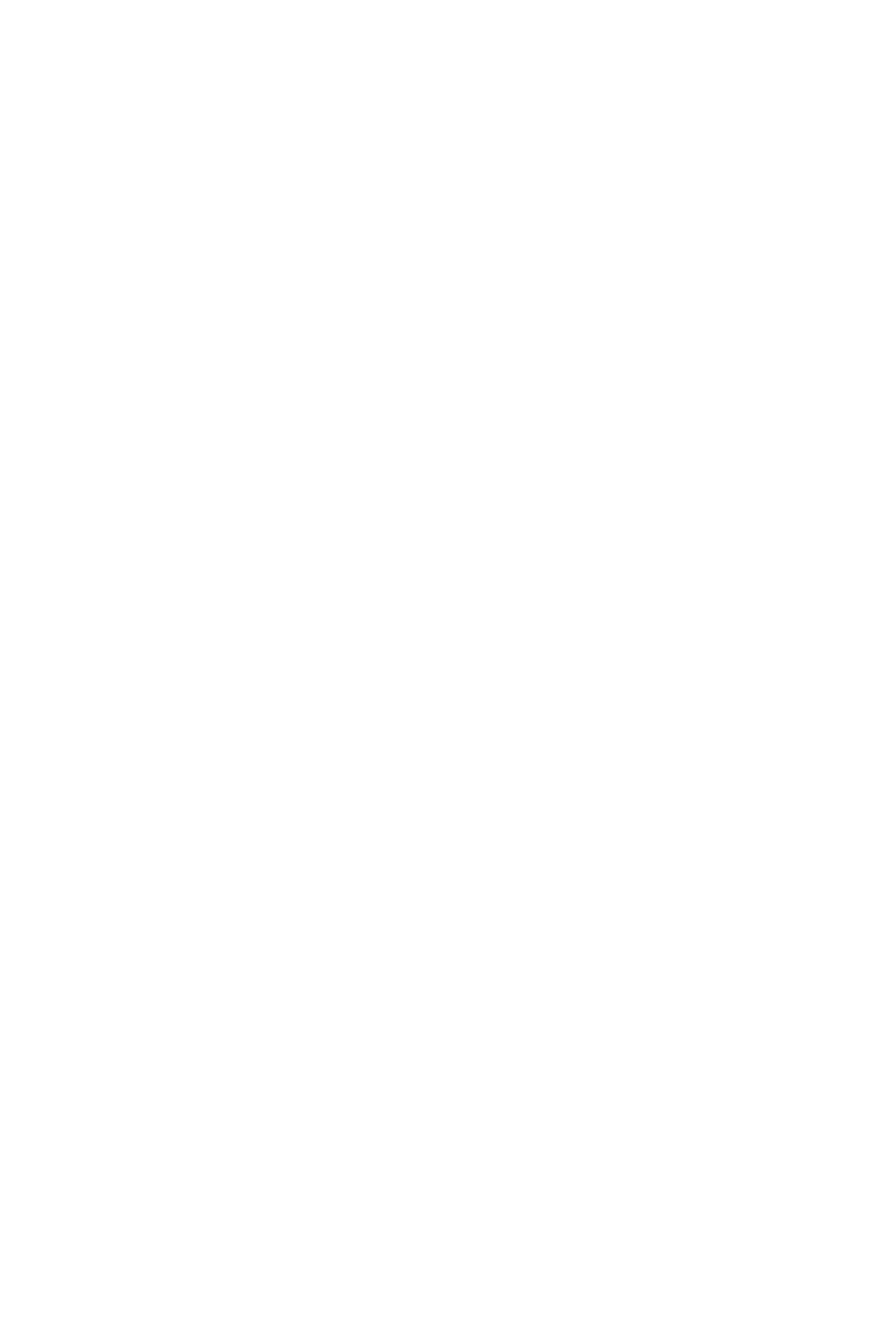
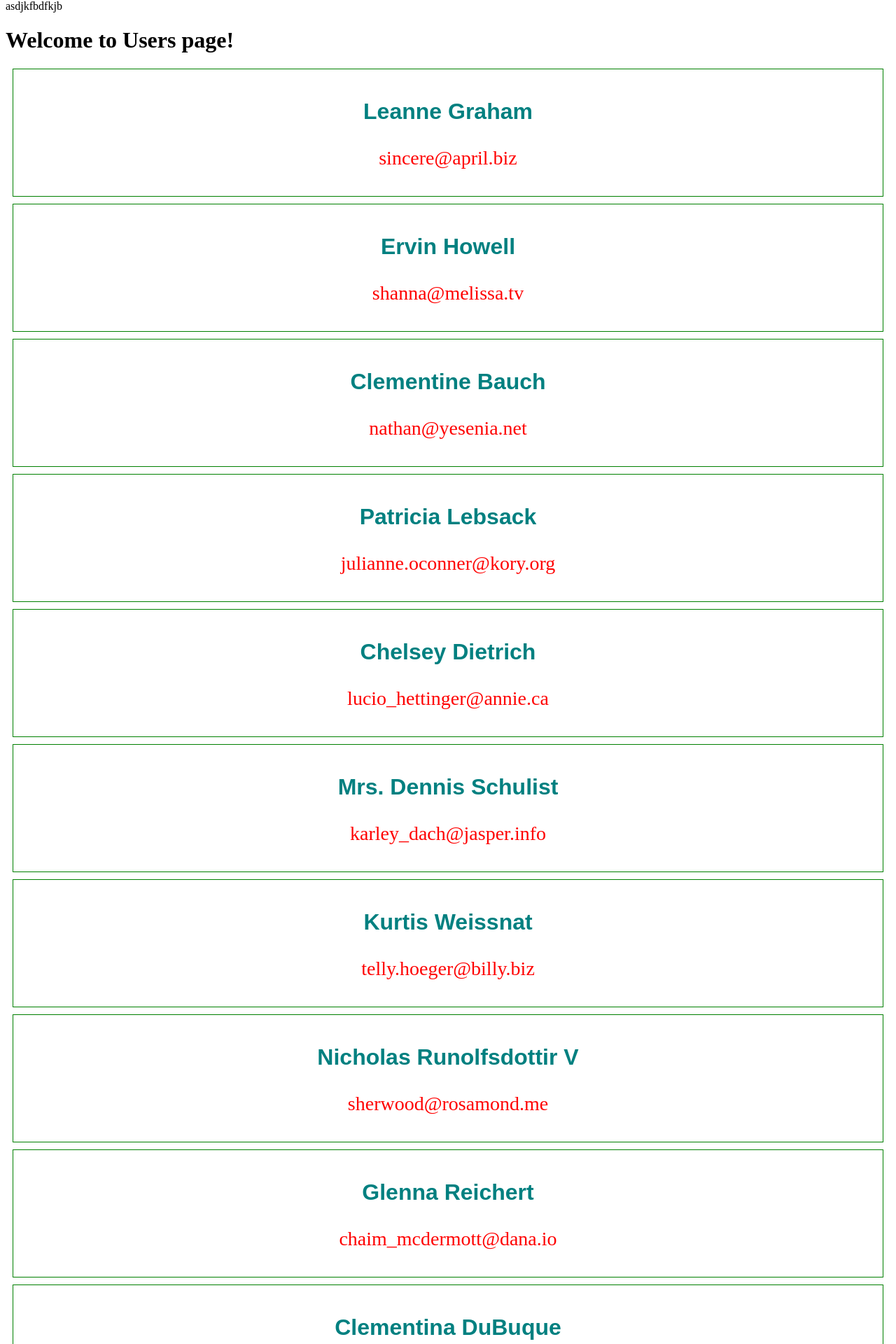
Before and after one commit to Ali-GreenHeart/fe12-react, a React (Create React App) app: page / in a window 1280 px wide. Shown: the part 16-1936 px from the top of the page at 70% size. Before the commit the page ends 800 px from the top, so only its background shows below. Built offline with nearby package versions, Linux system fonts and the light colour scheme.

Commit message:
add users page

```diff
--- a/src/App.jsx
+++ b/src/App.jsx
@@ -1,7 +1,10 @@
+import Users from "./page/Users";
+
 const App = () => {
     return (
         <>
-
+            <p className="user">asdjkfbdfkjb</p>
+            <Users />
         </>
     )
 }
--- /dev/null
+++ b/src/page/Users/data.js
@@ -0,0 +1,232 @@
+export const users = [
+    {
+        "id": 1,
+        "name": "Leanne Graham",
+        "username": "Bret",
+        "email": "Sincere@april.biz",
+        "address": {
+            "street": "Kulas Light",
+            "suite": "Apt. 556",
+            "city": "Gwenborough",
+            "zipcode": "92998-3874",
+            "geo": {
+                "lat": "-37.3159",
+                "lng": "81.1496"
+            }
+        },
+        "phone": "1-770-736-8031 x56442",
+        "website": "hildegard.org",
+        "company": {
+            "name": "Romaguera-Crona",
+            "catchPhrase": "Multi-layered client-server neural-net",
+            "bs": "harness real-time e-markets"
+        }
+    },
+    {
+        "id": 2,
+        "name": "Ervin Howell",
+        "username": "Antonette",
+        "email": "Shanna@melissa.tv",
+        "address": {
+            "street": "Victor Plains",
+            "suite": "Suite 879",
+            "city": "Wisokyburgh",
+            "zipcode": "90566-7771",
+            "geo": {
+                "lat": "-43.9509",
+                "lng": "-34.4618"
+            }
+        },
+        "phone": "010-692-6593 x09125",
+        "website": "anastasia.net",
+        "company": {
+            "name": "Deckow-Crist",
+            "catchPhrase": "Proactive didactic contingency",
+            "bs": "synergize scalable supply-chains"
+        }
+    },
+    {
+        "id": 3,
+        "name": "Clementine Bauch",
+        "username": "Samantha",
+        "email": "Nathan@yesenia.net",
+        "address": {
+            "street": "Douglas Extension",
+            "suite": "Suite 847",
+            "city": "McKenziehaven",
+            "zipcode": "59590-4157",
+            "geo": {
+                "lat": "-68.6102",
+                "lng": "-47.0653"
+            }
+        },
+        "phone": "1-463-123-4447",
+        "website": "ramiro.info",
+        "company": {
+            "name": "Romaguera-Jacobson",
+            "catchPhrase": "Face to face bifurcated interface",
+            "bs": "e-enable strategic applications"
+        }
+    },
+    {
+        "id": 4,
+        "name": "Patricia Lebsack",
+        "username": "Karianne",
+        "email": "Julianne.OConner@kory.org",
+        "address": {
+            "street": "Hoeger Mall",
+            "suite": "Apt. 692",
+            "city": "South Elvis",
+            "zipcode": "53919-4257",
+            "geo": {
+                "lat": "29.4572",
+                "lng": "-164.2990"
+            }
+        },
+        "phone": "493-170-9623 x156",
+        "website": "kale.biz",
+        "company": {
+            "name": "Robel-Corkery",
+            "catchPhrase": "Multi-tiered zero tolerance productivity",
+            "bs": "transition cutting-edge web services"
+        }
+    },
+    {
+        "id": 5,
+        "name": "Chelsey Dietrich",
+        "username": "Kamren",
+        "email": "Lucio_Hettinger@annie.ca",
+        "address": {
+            "street": "Skiles Walks",
+            "suite": "Suite 351",
+            "city": "Roscoeview",
+            "zipcode": "33263",
+            "geo": {
+                "lat": "-31.8129",
+                "lng": "62.5342"
+            }
+        },
+        "phone": "(254)954-1289",
+        "website": "demarco.info",
+        "company": {
+            "name": "Keebler LLC",
+            "catchPhrase": "User-centric fault-tolerant solution",
+            "bs": "revolutionize end-to-end systems"
+        }
+    },
+    {
+        "id": 6,
+        "name": "Mrs. Dennis Schulist",
+        "username": "Leopoldo_Corkery",
+        "email": "Karley_Dach@jasper.info",
+        "address": {
+            "street": "Norberto Crossing",
+            "suite": "Apt. 950",
+            "city": "South Christy",
+            "zipcode": "23505-1337",
+            "geo": {
+                "lat": "-71.4197",
+                "lng": "71.7478"
+            }
+        },
+        "phone": "1-477-935-8478 x6430",
+        "website": "ola.org",
+        "company": {
+            "name": "Considine-Lockman",
+            "catchPhrase": "Synchronised bottom-line interface",
+            "bs": "e-enable innovative applications"
+        }
+    },
+    {
+        "id": 7,
+        "name": "Kurtis Weissnat",
+        "username": "Elwyn.Skiles",
+        "email": "Telly.Hoeger@billy.biz",
+        "address": {
+            "street": "Rex Trail",
+            "suite": "Suite 280",
+            "city": "Howemouth",
+            "zipcode": "58804-1099",
+            "geo": {
+                "lat": "24.8918",
+                "lng": "21.8984"
+            }
+        },
+        "phone": "210.067.6132",
+        "website": "elvis.io",
+        "company": {
+            "name": "Johns Group",
+            "catchPhrase": "Configurable multimedia task-force",
+            "bs": "generate enterprise e-tailers"
+        }
+    },
+    {
+        "id": 8,
+        "name": "Nicholas Runolfsdottir V",
+        "username": "Maxime_Nienow",
+        "email": "Sherwood@rosamond.me",
+        "address": {
+            "street": "Ellsworth Summit",
+            "suite": "Suite 729",
+            "city": "Aliyaview",
+            "zipcode": "45169",
+            "geo": {
+                "lat": "-14.3990",
+                "lng": "-120.7677"
+            }
+        },
+        "phone": "586.493.6943 x140",
+        "website": "jacynthe.com",
+        "company": {
+            "name": "Abernathy Group",
+            "catchPhrase": "Implemented secondary concept",
+            "bs": "e-enable extensible e-tailers"
+        }
+    },
+    {
+        "id": 9,
+        "name": "Glenna Reichert",
+        "username": "Delphine",
+        "email": "Chaim_McDermott@dana.io",
+        "address": {
+            "street": "Dayna Park",
+            "suite": "Suite 449",
+            "city": "Bartholomebury",
+            "zipcode": "76495-3109",
+            "geo": {
+                "lat": "24.6463",
+                "lng": "-168.8889"
+            }
+        },
+        "phone": "(775)976-6794 x41206",
+        "website": "conrad.com",
+        "company": {
+            "name": "Yost and Sons",
+            "catchPhrase": "Switchable contextually-based project",
+            "bs": "aggregate real-time technologies"
+        }
+    },
+    {
+        "id": 10,
+        "name": "Clementina DuBuque",
+        "username": "Moriah.Stanton",
+        "email": "Rey.Padberg@karina.biz",
+        "address": {
+            "street": "Kattie Turnpike",
+            "suite": "Suite 198",
+            "city": "Lebsackbury",
+            "zipcode": "31428-2261",
+            "geo": {
+                "lat": "-38.2386",
+                "lng": "57.2232"
+            }
+        },
+        "phone": "024-648-3804",
+        "website": "ambrose.net",
+        "company": {
+            "name": "Hoeger LLC",
+            "catchPhrase": "Centralized empowering task-force",
+            "bs": "target end-to-end models"
+        }
+    }
+]
--- /dev/null
+++ b/src/page/Users/index.jsx
@@ -0,0 +1,21 @@
+import { users } from "./data"
+import styles from "./index.module.css"
+
+const Users = () => {
+    return (
+        <>
+            <h1>Welcome to Users page!</h1>
+            {
+                users.map((user) => {
+                    return (
+                        <div className={styles.user} key={user.id}>
+                            <h3 className={styles.heading}>{user.name}</h3>
+                            <p className={styles.email}>{user.email}</p>
+                        </div>
+                    )
+                })
+            }
+        </>
+    )
+}
+export default Users
--- /dev/null
+++ b/src/page/Users/index.module.css
@@ -0,0 +1,20 @@
+.user {
+    border: 1px solid green;
+    padding: 10px;
+    margin: 10px;
+}
+
+.heading {
+    font-size: 32px;
+    color: teal;
+    text-align: center;
+    font-family: sans-serif;
+}
+
+.email {
+    font-family: cursive;
+    color: red;
+    text-align: center;
+    text-transform: lowercase;
+    font-size: 28px;
+}
```
